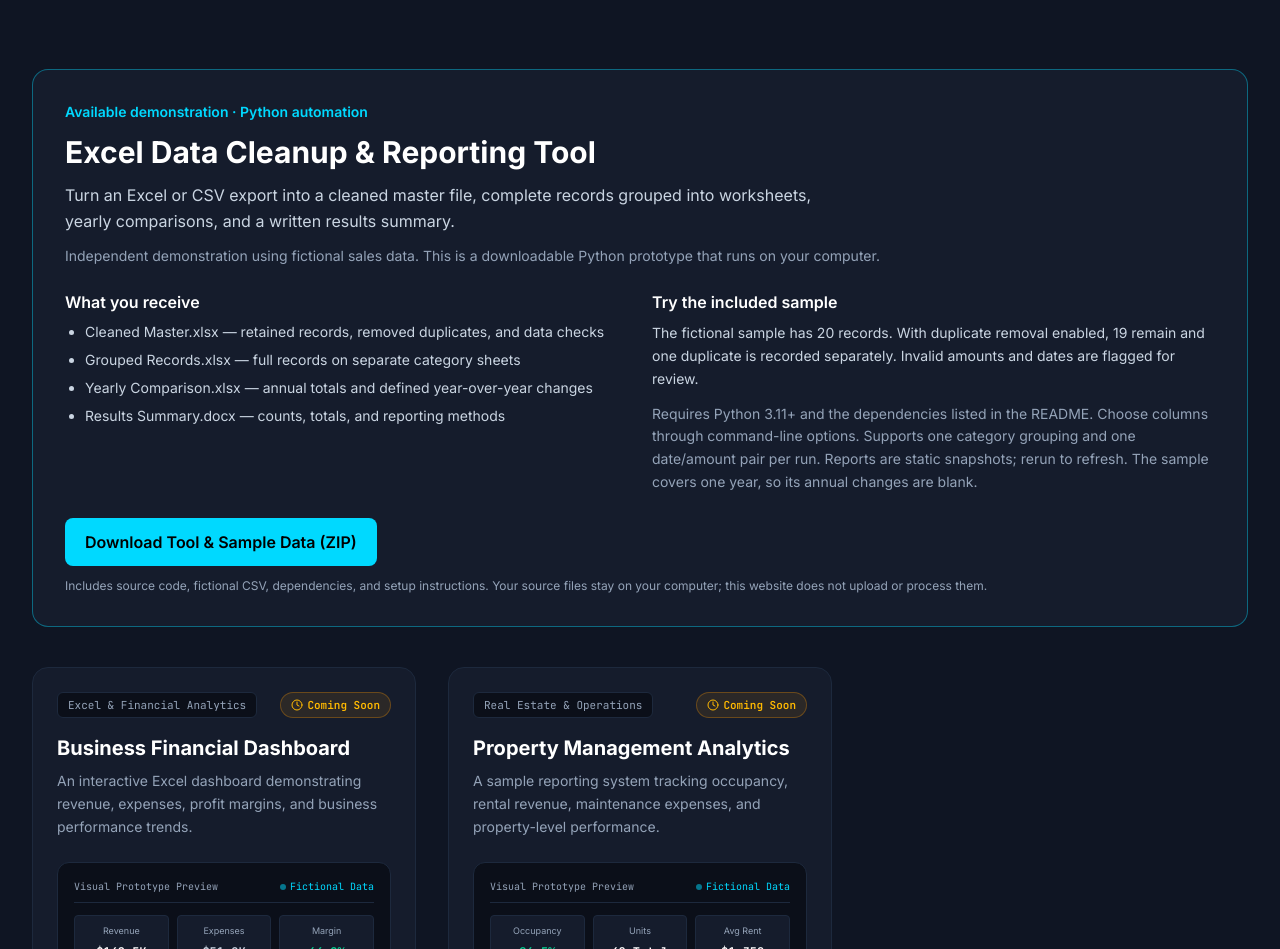
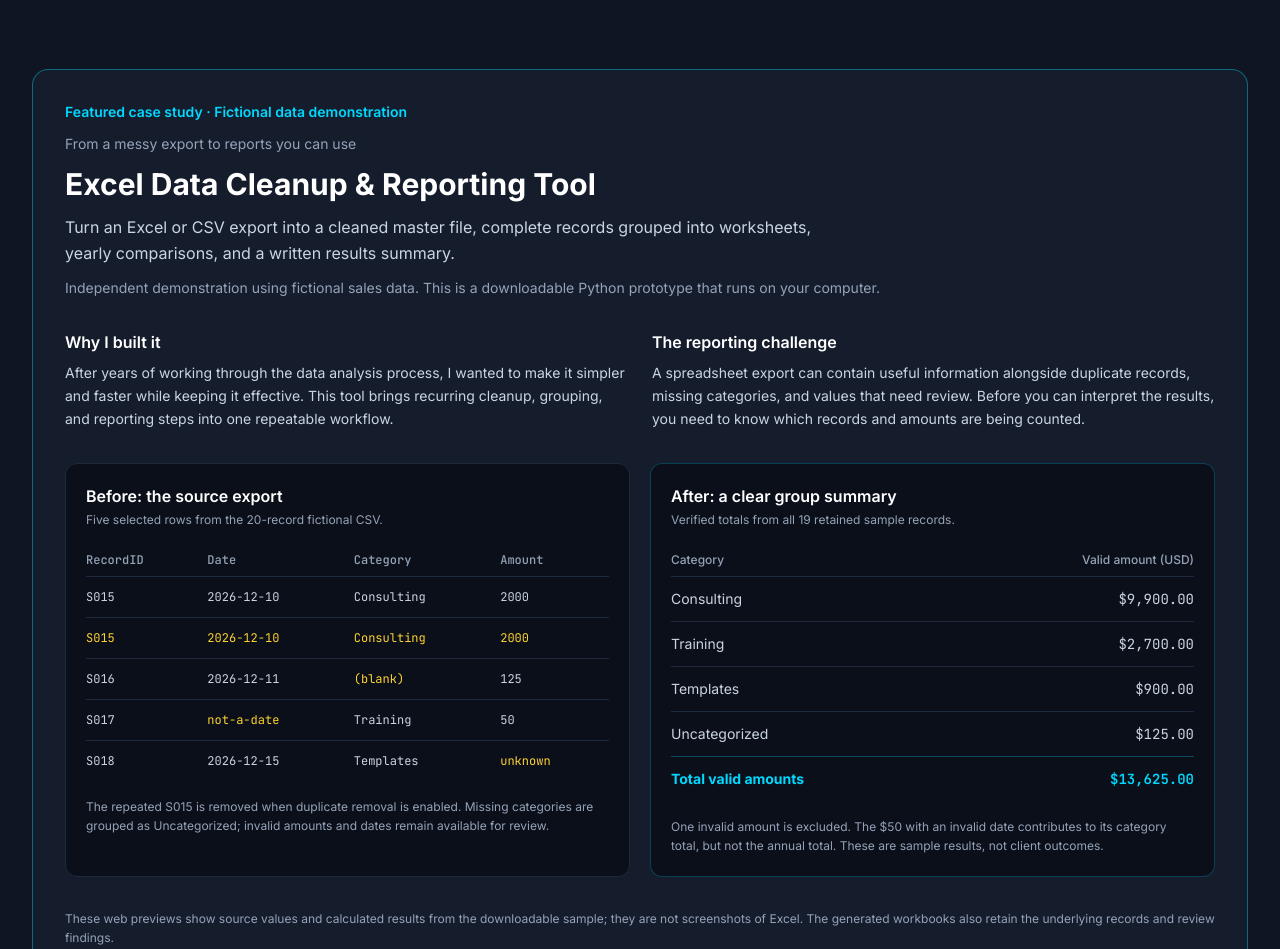
Before and after one commit to JaxmaN03/jax-analytics, a React (Vite) app: page / in a window 1280 px wide. Shown: the part 3263-4212 px from the top of the page. Built offline with nearby package versions, Linux system fonts and the light colour scheme.

Commit message:
Build reporting tool case study with verified before-and-after sample

```diff
--- a/src/components/Portfolio.jsx
+++ b/src/components/Portfolio.jsx
@@ -45,7 +45,7 @@ export default function Portfolio({ onDiscussProject }) {
           </p>
         </div>
 
-        <ReportingDemo />
+        <ReportingDemo onDiscussProject={handleDiscussClick} />
         {/* Upcoming project concepts */}
         <div className="grid grid-cols-1 lg:grid-cols-3 gap-8 mb-16">
           {PORTFOLIO_PROJECTS.filter((project) => project.id !== 'automated-reporting').map((project) => (
--- a/src/components/ReportingDemo.jsx
+++ b/src/components/ReportingDemo.jsx
@@ -1,12 +1,64 @@
 import React from 'react';
+import { REPORTING_DEMO } from '../reportingDemo.js';
 
-export default function ReportingDemo() {
+// Selected source rows from the fictional sample_sales.csv in the download.
+const sourcePreview = [
+  ['S015', '2026-12-10', 'Consulting', '2000'],
+  ['S015', '2026-12-10', 'Consulting', '2000'],
+  ['S016', '2026-12-11', '(blank)', '125'],
+  ['S017', 'not-a-date', 'Training', '50'],
+  ['S018', '2026-12-15', 'Templates', 'unknown'],
+];
+const dollars = (value) => new Intl.NumberFormat('en-US', { style: 'currency', currency: 'USD' }).format(value);
+
+export default function ReportingDemo({ onDiscussProject }) {
   return (
-    <article className="rounded-2xl bg-[#151C2C] border border-[#00D9FF]/40 p-6 sm:p-8 mb-10">
-      <p className="text-sm font-semibold text-[#00D9FF] mb-3">Available demonstration · Python automation</p>
-      <h3 className="text-2xl sm:text-3xl font-bold text-white mb-3">Excel Data Cleanup &amp; Reporting Tool</h3>
+    <article id="reporting-case-study" aria-labelledby="reporting-case-study-title" className="rounded-2xl bg-[#151C2C] border border-[#00D9FF]/40 p-6 sm:p-8 mb-10 scroll-mt-24">
+      <p className="text-sm font-semibold text-[#00D9FF] mb-3">Featured case study · Fictional data demonstration</p>
+      <p className="text-sm text-[#94A3B8] mb-3">From a messy export to reports you can use</p>
+      <h3 id="reporting-case-study-title" className="text-2xl sm:text-3xl font-bold text-white mb-3">Excel Data Cleanup &amp; Reporting Tool</h3>
       <p className="text-slate-300 leading-relaxed max-w-3xl">Turn an Excel or CSV export into a cleaned master file, complete records grouped into worksheets, yearly comparisons, and a written results summary.</p>
       <p className="text-sm text-[#94A3B8] mt-3">Independent demonstration using fictional sales data. This is a downloadable Python prototype that runs on your computer.</p>
+      <div className="grid md:grid-cols-2 gap-6 my-8">
+        <div>
+          <h4 className="font-semibold text-white mb-2">Why I built it</h4>
+          <p className="text-sm text-slate-300 leading-relaxed">After years of working through the data analysis process, I wanted to make it simpler and faster while keeping it effective. This tool brings recurring cleanup, grouping, and reporting steps into one repeatable workflow.</p>
+        </div>
+        <div>
+          <h4 className="font-semibold text-white mb-2">The reporting challenge</h4>
+          <p className="text-sm text-slate-300 leading-relaxed">A spreadsheet export can contain useful information alongside duplicate records, missing categories, and values that need review. Before you can interpret the results, you need to know which records and amounts are being counted.</p>
+        </div>
+      </div>
+      <div className="grid lg:grid-cols-2 gap-5 my-8">
+        <div className="min-w-0 rounded-xl bg-[#0B0F19] border border-slate-800 p-4 sm:p-5">
+          <h4 className="font-semibold text-white mb-1">Before: the source export</h4>
+          <p className="text-xs text-[#94A3B8] mb-4">Five selected rows from the 20-record fictional CSV.</p>
+          <div className="overflow-x-auto">
+            <table className="w-full text-left text-xs font-mono">
+              <caption className="sr-only">Selected fictional source records before cleanup</caption>
+              <thead className="text-[#94A3B8]"><tr>{['RecordID', 'Date', 'Category', 'Amount'].map((label) => <th key={label} scope="col" className="py-2 pr-3 font-medium">{label}</th>)}</tr></thead>
+              <tbody>{sourcePreview.map((row, index) => <tr key={index} className="border-t border-slate-800 text-slate-300">{row.map((value, column) => <td key={column} className={`py-3 pr-3 whitespace-nowrap ${index === 1 || value === '(blank)' || value === 'not-a-date' || value === 'unknown' ? 'text-amber-300' : ''}`}>{value}</td>)}</tr>)}</tbody>
+            </table>
+          </div>
+          <p className="text-xs text-[#94A3B8] leading-relaxed mt-4">The repeated S015 is removed when duplicate removal is enabled. Missing categories are grouped as Uncategorized; invalid amounts and dates remain available for review.</p>
+        </div>
+        <div className="min-w-0 rounded-xl bg-[#0B0F19] border border-[#00D9FF]/25 p-4 sm:p-5">
+          <h4 className="font-semibold text-white mb-1">After: a clear group summary</h4>
+          <p className="text-xs text-[#94A3B8] mb-4">Verified totals from all 19 retained sample records.</p>
+          <table className="w-full text-left text-sm">
+            <caption className="sr-only">Fictional sales category totals after duplicate removal</caption>
+            <thead className="text-xs text-[#94A3B8]"><tr><th scope="col" className="py-2 font-medium">Category</th><th scope="col" className="py-2 text-right font-medium">Valid amount (USD)</th></tr></thead>
+            <tbody>{REPORTING_DEMO.categories.map((group) => <tr key={group.name} className="border-t border-slate-800 text-slate-300"><th scope="row" className="py-3 font-normal">{group.name}</th><td className="py-3 text-right font-mono">{dollars(group.total)}</td></tr>)}</tbody>
+            <tfoot><tr className="border-t border-[#00D9FF]/30 text-[#00D9FF]"><th scope="row" className="py-3">Total valid amounts</th><td className="py-3 text-right font-mono font-semibold">{dollars(REPORTING_DEMO.total)}</td></tr></tfoot>
+          </table>
+          <p className="text-xs text-[#94A3B8] leading-relaxed mt-4">One invalid amount is excluded. The $50 with an invalid date contributes to its category total, but not the annual total. These are sample results, not client outcomes.</p>
+        </div>
+      </div>
+      <p className="text-xs text-[#94A3B8] leading-relaxed mb-8">These web previews show source values and calculated results from the downloadable sample; they are not screenshots of Excel. The generated workbooks also retain the underlying records and review findings.</p>
+      <div className="grid sm:grid-cols-2 gap-6 border-y border-slate-800 py-6 my-6">
+        <div><h4 className="font-semibold text-white mb-2">For small businesses</h4><p className="text-sm text-slate-300 leading-relaxed">Organize a sales or expense export, inspect records by category, and prepare a consistent starting point for recurring reports.</p></div>
+        <div><h4 className="font-semibold text-white mb-2">For nonprofits</h4><p className="text-sm text-slate-300 leading-relaxed">My specialty is nonprofit data. A similar approach can support organizing giving records and preparing fundraising reports, with duplicate rules and reporting definitions agreed for your data. Donor-specific analysis requires a tailored workflow.</p></div>
+      </div>
       <div className="grid sm:grid-cols-2 gap-6 my-6">
         <div>
           <h4 className="font-semibold text-white mb-2">What you receive</h4>
@@ -23,7 +75,10 @@ export default function ReportingDemo() {
           <p className="text-sm text-[#94A3B8] mt-3 leading-relaxed">Requires Python 3.11+ and the dependencies listed in the README. Choose columns through command-line options. Supports one category grouping and one date/amount pair per run. Reports are static snapshots; rerun to refresh. The sample covers one year, so its annual changes are blank.</p>
         </div>
       </div>
-      <a href={`${import.meta.env.BASE_URL}downloads/jax-analytics-report-tool.zip`} download className="inline-flex min-h-11 items-center justify-center rounded-lg bg-[#00D9FF] px-5 py-3 font-semibold text-black hover:bg-[#33E0FF]">Download Tool &amp; Sample Data (ZIP)</a>
+      <div className="flex flex-col sm:flex-row gap-3 items-start">
+        <button type="button" onClick={onDiscussProject} className="inline-flex min-h-11 items-center justify-center rounded-lg bg-[#00D9FF] px-5 py-3 font-semibold text-black hover:bg-[#33E0FF]">Have a similar spreadsheet? Let&apos;s talk.</button>
+        <a href={`${import.meta.env.BASE_URL}downloads/jax-analytics-report-tool.zip`} download className="inline-flex min-h-11 items-center justify-center rounded-lg border border-slate-600 px-5 py-3 font-semibold text-[#00D9FF] hover:border-[#00D9FF]">Download Tool &amp; Sample Data (ZIP)</a>
+      </div>
       <p className="text-xs text-[#94A3B8] mt-3">Includes source code, fictional CSV, dependencies, and setup instructions. Your source files stay on your computer; this website does not upload or process them.</p>
     </article>
   );
```
Also changed, not shown: 1 other file (tests, documents, lock files or other folders).
